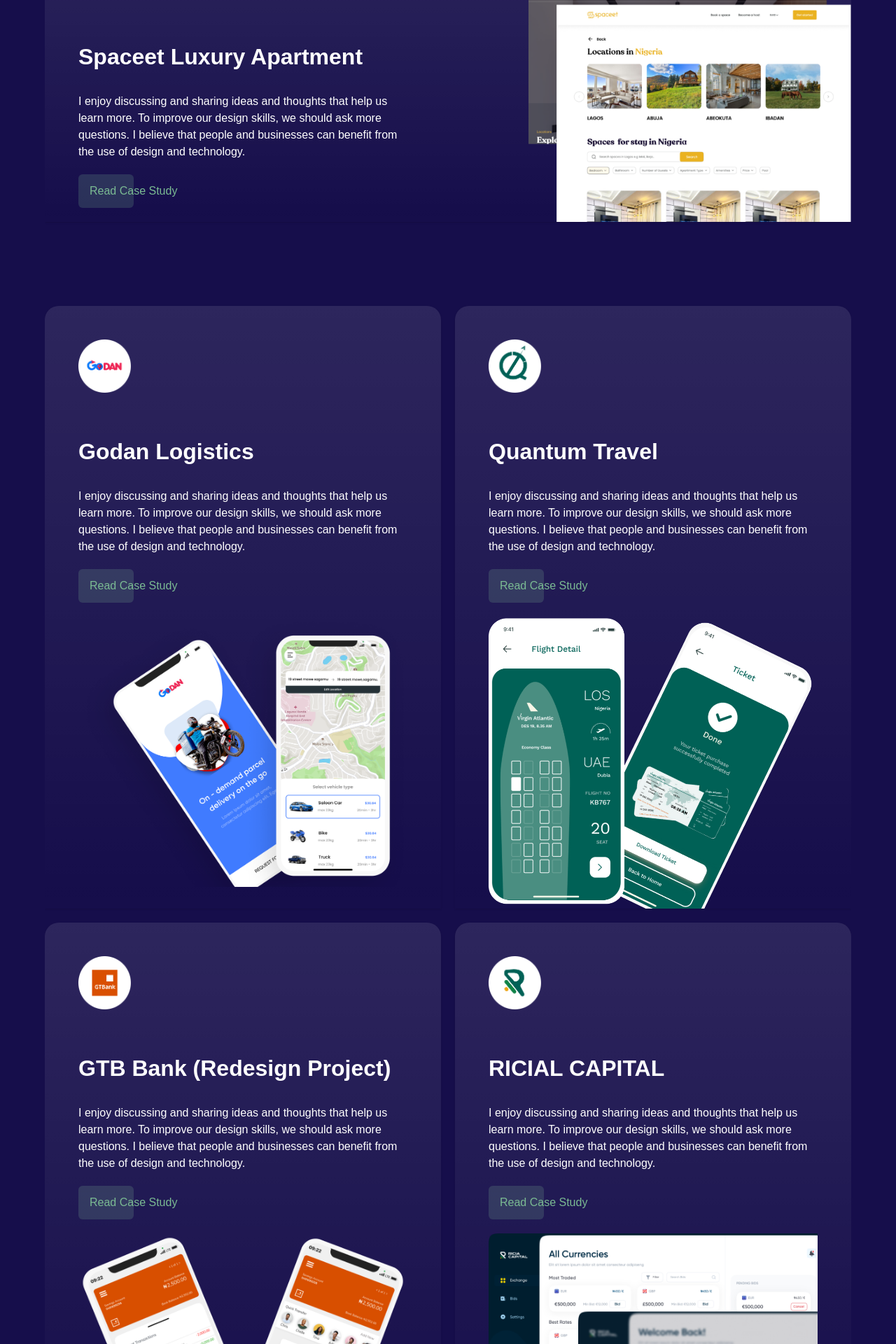
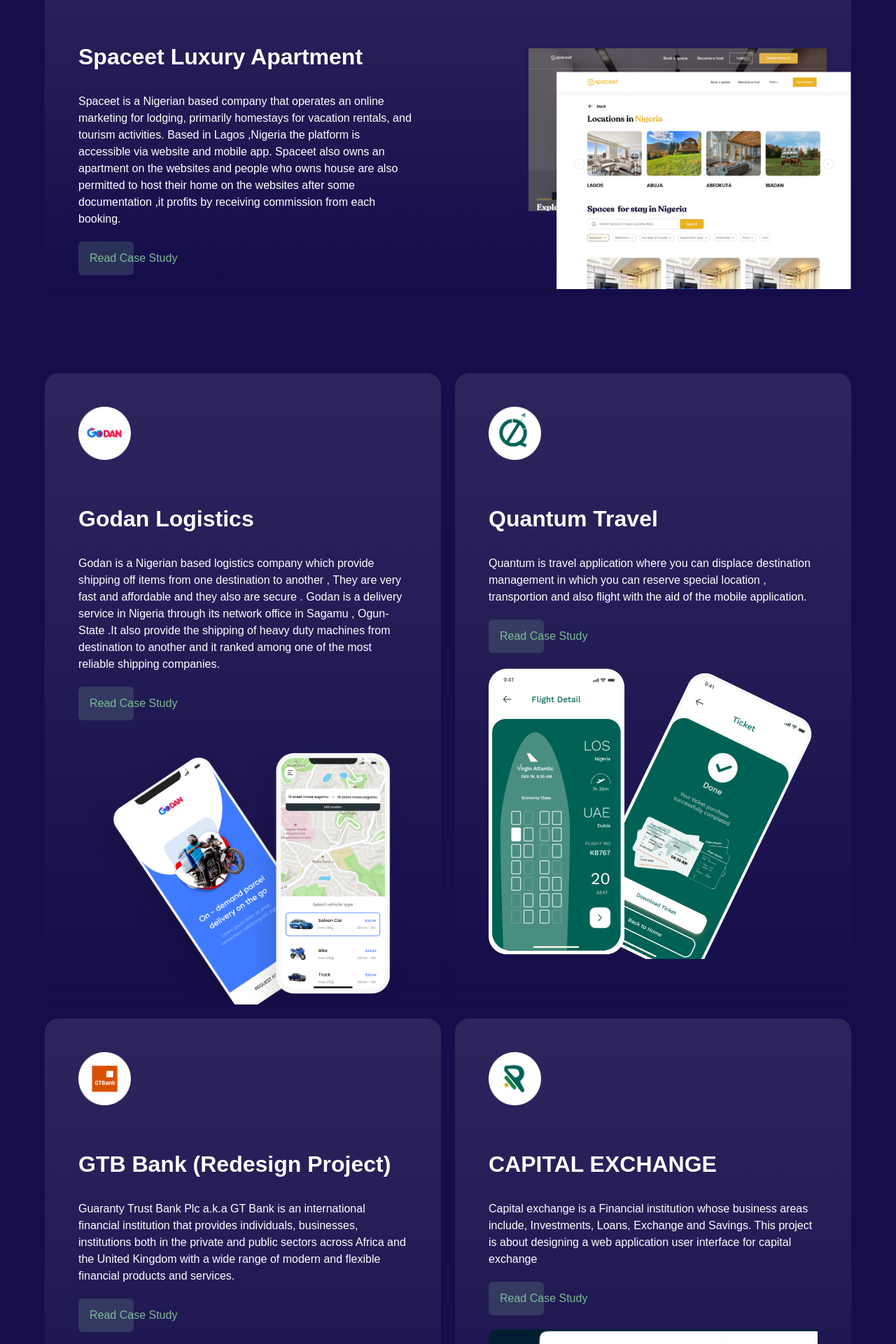
Before and after one commit to Vicopem01/lanre.tech, a Next.js app: page /projects in a window 1280 px wide. Shown: the part 500-2420 px from the top of the page at 70% size. Built offline with nearby package versions, Linux system fonts and the light colour scheme; a web font is replaced by a local one.

Commit message:
Updated UI

```diff
--- a/components/UI/Button.js
+++ b/components/UI/Button.js
@@ -1,5 +1,15 @@
-const Button = ({ text, classes }) => {
-  return (
+const Button = ({ text, classes, href }) => {
+  return href ? (
+    <a
+      className={`text-green relative group/button mt-s4 ${classes}`}
+      href={href}
+      target="_blank"
+      rel="noreferrer"
+    >
+      <div className="bg-dark-green h-full w-1/2 absolute top-1/2 -translate-y-1/2 rounded-md transition-all ease-in-out duration-700 group-hover/button:w-full p-s3 -z-10"></div>
+      <span className="p-s2">{text}</span>
+    </a>
+  ) : (
     <button className={`text-green relative group/button mt-s4 ${classes}`}>
       <div className="bg-dark-green h-full w-1/2 absolute top-1/2 -translate-y-1/2 rounded-md transition-all ease-in-out duration-700 group-hover/button:w-full p-s3 -z-10"></div>
       <span className="p-s2">{text}</span>
--- a/components/UI/Header.js
+++ b/components/UI/Header.js
@@ -47,10 +47,10 @@
 ];
 const Header = () => {
   return (
-    <header className="text-white flex justify-between pt-s6">
+    <header className="text-white flex justify-between pt-s6 items-center">
+      <Name />
+      {/* <Menu /> */}
       <NavLinks />
-      <Name />
-      <Menu />
     </header>
   );
 };
@@ -64,7 +64,11 @@
 const NavLinks = () => (
   <div>
     {LINKS.map((link, index) => (
-      <Link key={`navlink-${index}`} href={link.route} className="mx-s2">
+      <Link
+        key={`navlink-${index}`}
+        href={link.route}
+        className="mx-s2 text-xl uppercase hover:underline"
+      >
         {link.text}
       </Link>
     ))}
@@ -75,13 +79,12 @@
   const [sidebar, showSidebar] = useState(false);
   return (
     <div>
-      <button onClick={() => showSidebar(true)}>
+      <button onClick={() => showSidebar(true)} className="p-s1">
         <Image src={MenuBurger} alt="" width={20} height={20} />
       </button>
       {sidebar && (
-        <>
-          <div className="w-screen h-screen fixed top-0 left-0 bg-purple opacity-60"></div>
         <div>
+          <div className="w-screen h-screen fixed top-0 left-0 bg-purple opacity-100 z-10"></div>
           <div className="w-screen h-screen fixed top-0 left-0 z-10">
             <button
               className="fixed right-0 top-10 right-20"
@@ -90,23 +93,28 @@
               <Image src={Cancel} alt="" width={20} height={20} />
             </button>
             <div className="text-9xl flex justify-center flex-col text-center fixed top-1/2 left-1/2 -translate-x-1/2 -translate-y-1/2">
-                <Link className="pl-s6 mb-s3" href="/about">
+              <Link className="pl-s8 mb-s3" href="/about" data-aos="fade-right">
                 About
               </Link>
-                <Link className="pr-s6" href="/projects">
+              <Link className="pr-s8" href="/projects" data-aos="fade-left">
                 Projects
               </Link>
-                <Link className="pl-s6 my-s3" href="/shots">
+              <Link className="pl-s8 my-s3" href="/shots" data-aos="fade-right">
                 Shots
               </Link>
-                <Link className="pr-s6" href="/contact-me">
+              <a
+                className="pr-s8 inline opacity-100"
+                href="/projects"
+                data-aos="fade-left"
+              >
                 Contact Me
-                </Link>
+              </a>
             </div>
             <div className="flex justify-center fixed bottom-10 left-1/2 -translate-x-1/2">
               {SOCIALS.map((social, index) => (
                 <a
                   key={`social-${index}`}
+                  data-aos="fade-up"
                   className="mx-s3 flex place-content-center w-[46px] h-[46px] bg-gray-2 rounded-full"
                 >
                   <Image src={social.img} alt="" width={20} height={20} />
@@ -115,7 +123,6 @@
             </div>
           </div>
         </div>
-        </>
       )}
     </div>
   );
--- a/components/sections/Projects/SelectedProjects.js
+++ b/components/sections/Projects/SelectedProjects.js
@@ -13,6 +13,44 @@
 import RiciaLogo from "../../../public/img/brand/ricia.webp";
 import RiciaBanner from "../../../public/img/brand/ricia-banner.webp";
 
+const PROJECTS = [
+  {
+    image: SpaceetLogo,
+    company: "Spaceet Luxury Apartment",
+    desc: "Spaceet is a Nigerian based company that operates an online marketing for lodging, primarily homestays for vacation rentals, and tourism activities. Based in Lagos ,Nigeria the platform is accessible via website and mobile app. Spaceet also owns an apartment on the websites and people who owns house are also permitted to host their home on the websites after some documentation ,it profits by receiving commission from each booking.",
+    banner: SpaceetBanner,
+    hover: "#EAB221",
+  },
+  {
+    image: GodanLogo,
+    company: "Godan Logistics",
+    desc: "Godan is a Nigerian based logistics company which provide shipping off items from one destination to another , They are very fast and affordable and they also are secure . Godan is a delivery service in Nigeria through its network office in Sagamu , Ogun-State .It also provide the shipping of heavy duty machines from destination to another and it ranked among one of the most reliable shipping companies.",
+    banner: GodanBanner,
+    hover: "#417CFF",
+  },
+  {
+    image: QuantumLogo,
+    company: "Quantum Travel",
+    desc: "Quantum is travel application where you can displace destination management in which you can reserve special location , transportion and also flight with the aid of the mobile application.",
+    banner: QuantumBanner,
+    hover: "#006156",
+  },
+  {
+    image: GTLogo,
+    company: "GTB Bank (Redesign Project)",
+    desc: "Guaranty Trust Bank Plc a.k.a GT Bank is an international financial institution that provides individuals, businesses, institutions both in the private and public sectors across Africa and the United Kingdom with a wide range of modern and flexible financial products and services.",
+    banner: GTBanner,
+    hover: "#D84F00",
+  },
+  {
+    image: RiciaLogo,
+    company: "CAPITAL EXCHANGE",
+    desc: "Capital exchange is a Financial institution whose business areas include, Investments, Loans, Exchange and Savings. This project is about designing a web application user interface for capital exchange",
+    banner: RiciaBanner,
+    hover: "#001E2F",
+  },
+];
+
 const SelectedProjects = () => {
   return (
     <div className="mt-s20" data-aos="fade-in-up">
@@ -26,111 +64,51 @@
               className={`transition-all ease-in duration-300 absolute w-full h-full bg-[#EAB221] -z-10 rounded-[20px] opacity-0 transition-300 group-hover:opacity-20 top-0 left-0`}
             ></div>
             <Image
-            src={SpaceetLogo}
+              src={PROJECTS[0].image}
               alt="Godan Logistics"
               width={75}
               height={75}
             />
             <h2 className="text-5xl font-bold mt-s8 mb-s4">
-            Spaceet Luxury Apartment
+              {PROJECTS[0].company}
             </h2>
-          <p>
-            I enjoy discussing and sharing ideas and thoughts that help us learn
-            more. To improve our design skills, we should ask more questions. I
-            believe that people and businesses can benefit from the use of
-            design and technology.
-          </p>
+            <p>{PROJECTS[0].desc}</p>
             <Button classes="my-s4" text="Read Case Study" />
           </div>
-        <Image src={SpaceetBanner} alt="" className="self-end w-2/5" />
+          <Image
+            src={PROJECTS[0].banner}
+            alt=""
+            // width={500}
+            // height={480}
+            className="self-end w-2/5"
+          />
         </div>
       </Shadow>
-      <div className="grid grid-cols-2 gap-5 text-white mt-s15" data-aos="zoom-in-up">
-        <Shadow classes="relative">
+      <div
+        className="grid grid-cols-2 gap-5 text-white mt-s15"
+        data-aos="zoom-in-up"
+      >
+        {PROJECTS.slice(1).map((project, index) => (
+          <Shadow classes="relative" key={`project-${index}`}>
             <div className="px-s3 md:px-s6 pt-s3 md:pt-s6 group">
               <div
-              className={`transition-all ease-in duration-300 absolute w-full h-full bg-[#417CFF] -z-10 rounded-[20px] opacity-0 transition-300 group-hover:opacity-20 top-0 left-0`}
+                className={`transition-all ease-in duration-300 absolute w-full h-full bg-[${project.hover}] -z-10 rounded-[20px] opacity-0 transition-300 group-hover:opacity-20 top-0 left-0`}
               ></div>
               <Image
-              src={GodanLogo}
+                src={project.image}
                 alt="Godan Logistics"
                 width={75}
                 height={75}
               />
-            <h2 className="text-5xl font-bold mt-s8 mb-s4">Godan Logistics</h2>
-            <p>
-              I enjoy discussing and sharing ideas and thoughts that help us
-              learn more. To improve our design skills, we should ask more
-              questions. I believe that people and businesses can benefit from
-              the use of design and technology.
-            </p>
+              <h2 className="text-5xl font-bold mt-s8 mb-s4">
+                {project.company}
+              </h2>
+              <p>{project.desc}</p>
               <Button classes="my-s4" text="Read Case Study" />
-            <Image src={GodanBanner} alt="" />
+              <Image src={project.banner} alt="" />
             </div>
           </Shadow>
-        <Shadow classes="relative">
-          <div className="px-s3 md:px-s6 pt-s3 md:pt-s6 group transition-all ease-in-out duration-700">
-            <div
-              className={`transition-all ease-in duration-300 absolute w-full h-full bg-[#006156] -z-10 rounded-[20px] opacity-0 transition-300 group-hover:opacity-20 top-0 left-0`}
-            ></div>
-            <Image
-              src={QuantumLogo}
-              alt="Quantum Travel"
-              width={75}
-              height={75}
-            />
-            <h2 className="text-5xl font-bold mt-s8 mb-s4">Quantum Travel</h2>
-            <p>
-              I enjoy discussing and sharing ideas and thoughts that help us
-              learn more. To improve our design skills, we should ask more
-              questions. I believe that people and businesses can benefit from
-              the use of design and technology.
-            </p>
-            <Button classes="my-s4" text="Read Case Study" />
-            <Image src={QuantumBanner} alt="" />
-          </div>
-        </Shadow>
-        <Shadow classes="relative">
-          <div className="px-s3 md:px-s6 pt-s3 md:pt-s6 group">
-            <div
-              className={`transition-all ease-in duration-300 absolute w-full h-full bg-[#D84F00] -z-10 rounded-[20px] opacity-0 transition-300 group-hover:opacity-20 top-0 left-0`}
-            ></div>
-            <Image src={GTLogo} alt="GTB Bank" width={75} height={75} />
-            <h2 className="text-5xl font-bold mt-s8 mb-s4">
-              GTB Bank (Redesign Project)
-            </h2>
-            <p>
-              I enjoy discussing and sharing ideas and thoughts that help us
-              learn more. To improve our design skills, we should ask more
-              questions. I believe that people and businesses can benefit from
-              the use of design and technology.
-            </p>
-            <Button classes="my-s4" text="Read Case Study" />
-            <Image src={GTBanner} alt="" />
-          </div>
-        </Shadow>
-        <Shadow classes="relative">
-          <div className="px-s3 md:px-s6 pt-s3 md:pt-s6 group">
-            <div
-              className={`transition-all ease-in duration-300 absolute w-full h-full bg-[#001E2F] -z-10 rounded-[20px] opacity-0 transition-300 group-hover:opacity-20 top-0 left-0`}
-            ></div>
-            <Image
-              src={RiciaLogo}
-              alt="RICIAL CAPITAL"
-              width={75}
-              height={75}
-            />
-            <h2 className="text-5xl font-bold mt-s8 mb-s4">RICIAL CAPITAL</h2>
-            <p>
-              I enjoy discussing and sharing ideas and thoughts that help us
-              learn more. To improve our design skills, we should ask more
-              questions. I believe that people and businesses can benefit from
-              the use of design and technology.
-            </p>
-            <Button classes="my-s4" text="Read Case Study" />
-            <Image src={RiciaBanner} alt="" />
-          </div>
-        </Shadow>
+        ))}
       </div>
     </div>
   );
--- a/package.json
+++ b/package.json
@@ -9,7 +9,6 @@
     "lint": "next lint"
   },
   "dependencies": {
-    "aos": "^2.3.4",
     "eslint": "8.27.0",
     "eslint-config-next": "13.0.2",
     "next": "13.0.2",
@@ -17,6 +16,7 @@
     "react-dom": "18.2.0"
   },
   "devDependencies": {
+    "aos": "^2.3.4",
     "autoprefixer": "^10.4.13",
     "postcss": "^8.4.18",
     "tailwindcss": "^3.2.2"
--- a/pages/_app.js
+++ b/pages/_app.js
@@ -1,5 +1,6 @@
 import Aos from "aos";
-import 'aos/dist/aos.css';
+import "aos/dist/aos.css";
+import Head from "next/head";
 import { useEffect } from "react";
 import "../styles/globals.css";
 
@@ -8,7 +9,18 @@
     Aos.init();
     Aos.refresh();
   }, []);
-  return <Component {...pageProps} />;
+  return (
+    <>
+      <Head>
+        <title>Ajao Afeez Olanrewaju</title>
+        <meta
+          name="description"
+          content="Product Designer . UI UX. II Cryptocurrency II Blockchain II Fintech II Webflow"
+        />
+      </Head>
+      <Component {...pageProps} />;
+    </>
+  );
 };
 
 export default MyApp;
--- a/pages/_document.js
+++ b/pages/_document.js
@@ -11,6 +11,11 @@
             href="https://fonts.googleapis.com/css2?family=Fira+Sans+Condensed:wght@400;500;600;700&display=swap"
             rel="stylesheet"
           />
+          <meta
+            name="description"
+            content="Product Designer . UI UX. II Cryptocurrency II Blockchain II Fintech II Webflow"
+          />
+          <link rel="icon" href="/favicon.ico" />
         </Head>
         <body className="transition-300 relative min-h-screen m-horizontal overflow-hidden overflow-x-hidden bg-purple p-0 font-firaSans">
           <Main />
--- a/pages/index.js
+++ b/pages/index.js
@@ -10,11 +10,6 @@
 const Home = () => {
   return (
     <div>
-      <Head>
-        <title>Ajao Afeez Olanrewaju</title>
-        <meta name="description" content="Generated by create next app" />
-        <link rel="icon" href="/favicon.ico" />
-      </Head>
       <Header />
       <main className="relative">
         <Image
```
Also changed, not shown: 1 other file (tests, documents, lock files or other folders). Lines whose indentation alone changed are shown as unchanged.
